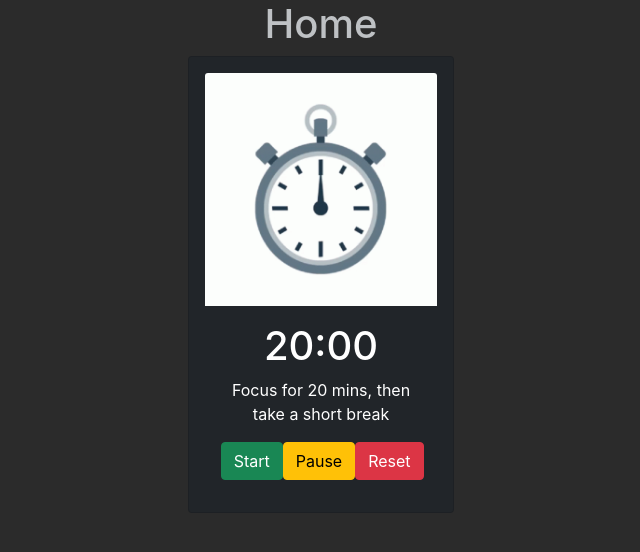
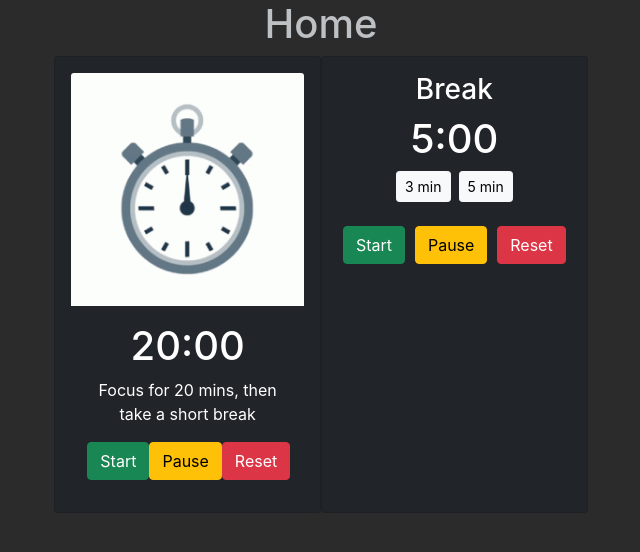
Before and after one commit to Rupesh-Kumbhar/reverse-clock, a React (Create React App) app: page / in a window 1280 px wide. Shown: the top 552 px of the page, without its empty margins (319-959 px from the left). Built offline with nearby package versions, Linux system fonts and the light colour scheme.

Commit message:
Added Break card

```diff
--- /dev/null
+++ b/src/break/break.jsx
@@ -0,0 +1,61 @@
+import React, { useState, useEffect } from "react";
+
+function Break() {
+  const [breakTime, setBreakTime] = useState(5 * 60);
+  const [isRunning, setIsRunning] = useState(false);
+
+  useEffect(() => {
+    let timer;
+
+    if (isRunning && breakTime > 0) {
+      timer = setInterval(() => {
+        setBreakTime((prev) => prev - 1);
+      }, 1000);
+    }
+
+    return () => clearInterval(timer);
+  }, [isRunning, breakTime]);
+
+  const formatTime = (time) => {
+    const min = Math.floor(time / 60);
+    const sec = time % 60;
+    return `${min}:${sec < 10 ? "0" : ""}${sec}`;
+  };
+
+  return (
+    <div className="card w-25 bg-dark text-white p-3 text-center">
+      <h3>Break</h3>
+      <h1>{formatTime(breakTime)}</h1>
+
+      {/* Switch time */}
+      <div className="mb-2">
+        <button className="btn btn-light btn-sm me-2" onClick={() => setBreakTime(3 * 60)}>
+          3 min
+        </button>
+        <button className="btn btn-light btn-sm" onClick={() => setBreakTime(5 * 60)}>
+          5 min
+        </button>
+      </div>
+
+      <div className="d-flex justify-content-around mt-3">
+        <button className="btn btn-success" onClick={() => setIsRunning(true)}>
+          Start
+        </button>
+        <button className="btn btn-warning" onClick={() => setIsRunning(false)}>
+          Pause
+        </button>
+        <button
+          className="btn btn-danger"
+          onClick={() => {
+            setIsRunning(false);
+            setBreakTime(5 * 60);
+          }}
+        >
+          Reset
+        </button>
+      </div>
+    </div>
+  );
+}
+
+export default Break;
--- a/src/home/home.jsx
+++ b/src/home/home.jsx
@@ -1,5 +1,6 @@
 import React, { useState, useEffect } from "react";
 import "../../src/home/home.scss";
+import Break from "../break/break";
 
 function Home() {
     const [time, setTime] = useState(20 * 60); // 20 mins in seconds
@@ -75,7 +76,7 @@ function Home() {
                             </div>
                         </div>
                     </div>
-
+                    <Break />
                 </div>
             </div>
         </div>
```
